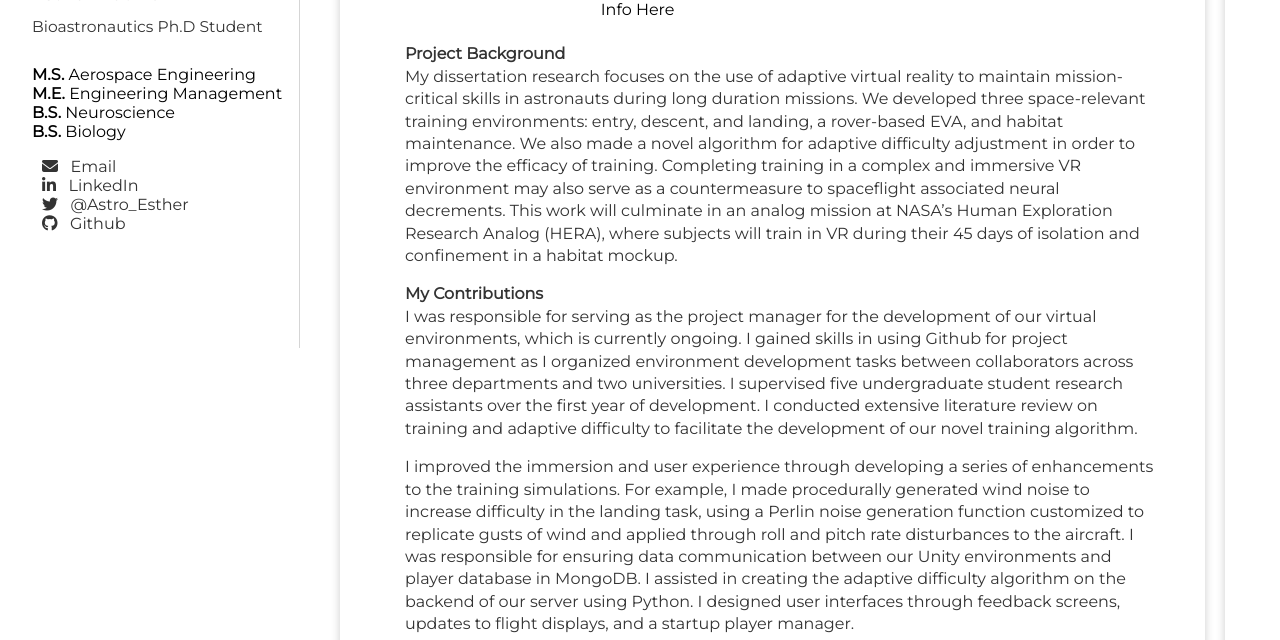
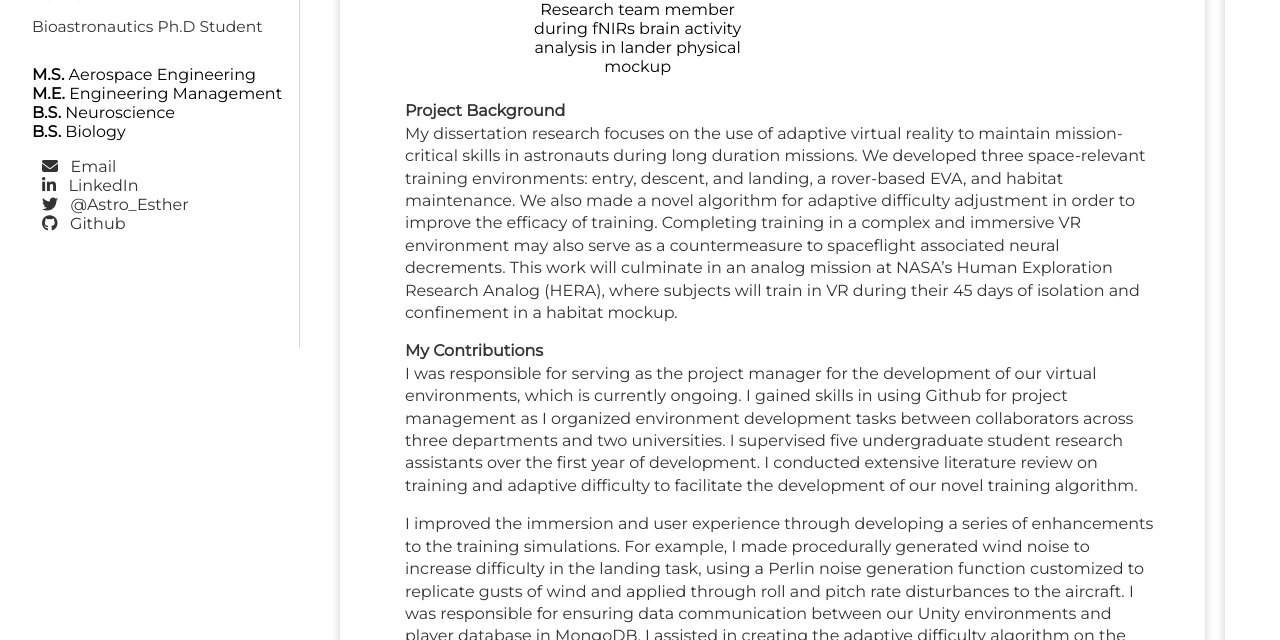
Before and after one commit to eputman/eputman.github.io, a Jekyll site: the page built from portfolio/index.html, in a window 1280 px wide and 900 px high, scrolled down 610 px, cut to the strip 260-900 px from the top of the window. Built offline with Jekyll 4.4.1, drawn with Linux system fonts in a browser that asks for light colours; nearby versions of some CDN libraries.

Commit message:
Update image caption typo

```diff
--- a/portfolio/index.html
+++ b/portfolio/index.html
@@ -46,7 +46,8 @@ title: Portfolio
 					<h3>Adaptive Virtual Reality for Astronaut Training</h3>
 						<figure>
 							<img src="/images/PortfolioImages/1a.png" alt="Project Picture" class="portfolio">
-							<figcaption> Info Here</figcaption>
+							<figcaption> Research team member during fNIRs brain activity
+								analysis in lander physical mockup</figcaption>
 				  		</figure>
 						<figure>
 							<video controls muted autoplay src="/images/PortfolioImages/1b.mp4" type="video/mp4" alt="EDL environment video" class="portfolio">
```
